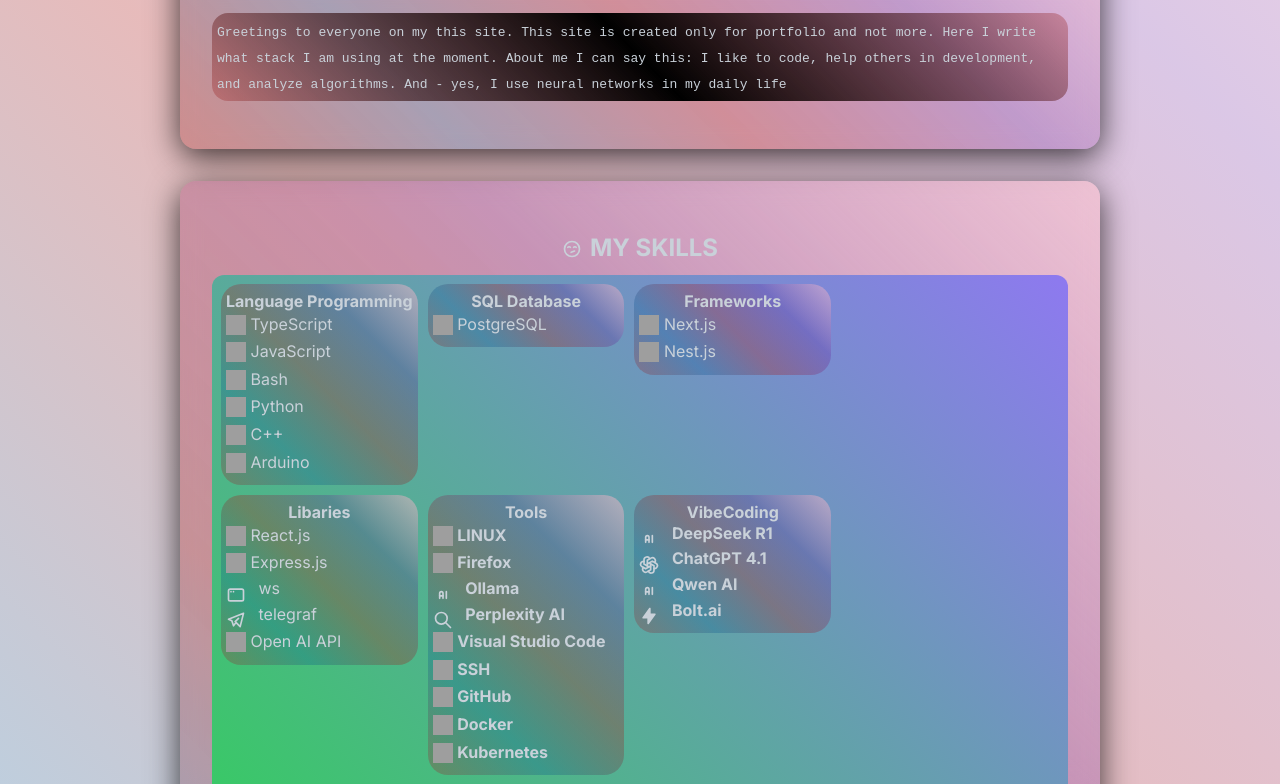
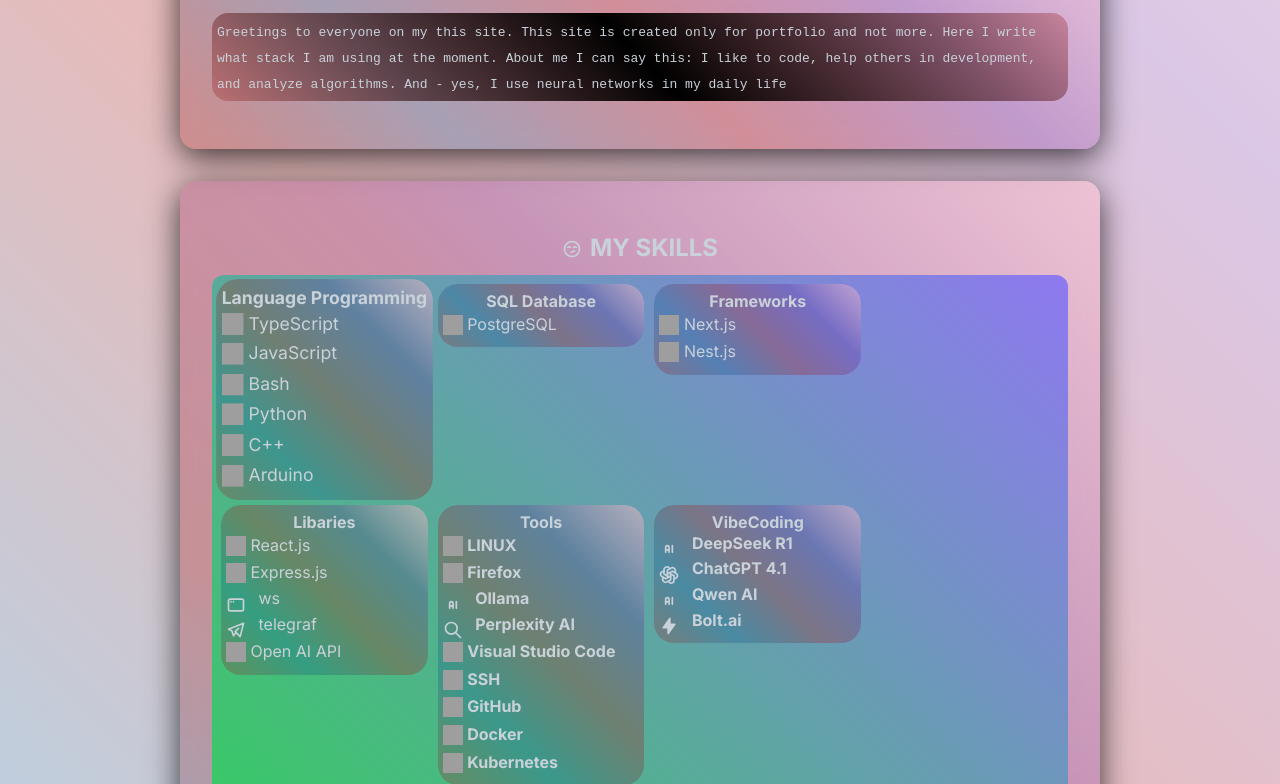
Before and after one commit to RestlessByte/RestlessByte.github.io, a plain HTML site: page index.html in a window 1280 px wide. In both pictures the pointer is over the element 319 px from the left and 1202 px from the top of the page. Shown: the part 818-1602 px from the top of the page. Drawn offline with Linux system fonts and the light colour scheme; grey boxes are pictures that could not be loaded.

Commit message:
redesign > hover on card

```diff
--- a/index.css
+++ b/index.css
@@ -122,6 +122,11 @@
   margin: 5px;
   border-radius: 20px;
   height: fit-content;
+
+  &:hover {
+    scale: 1.10;
+    margin: 10px;
+  }
 }
 
 .tech-stack-card-stack {}
```
